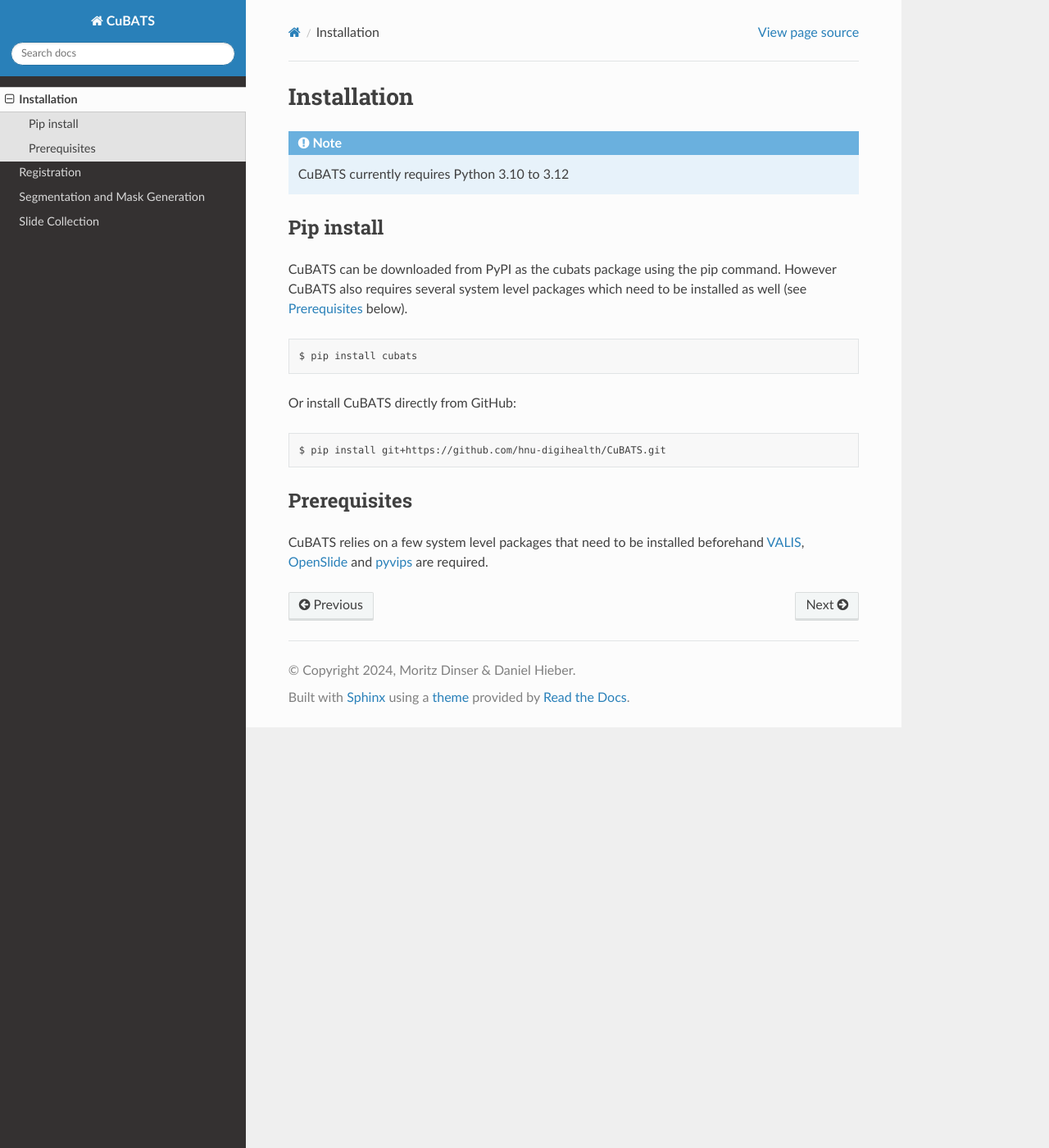
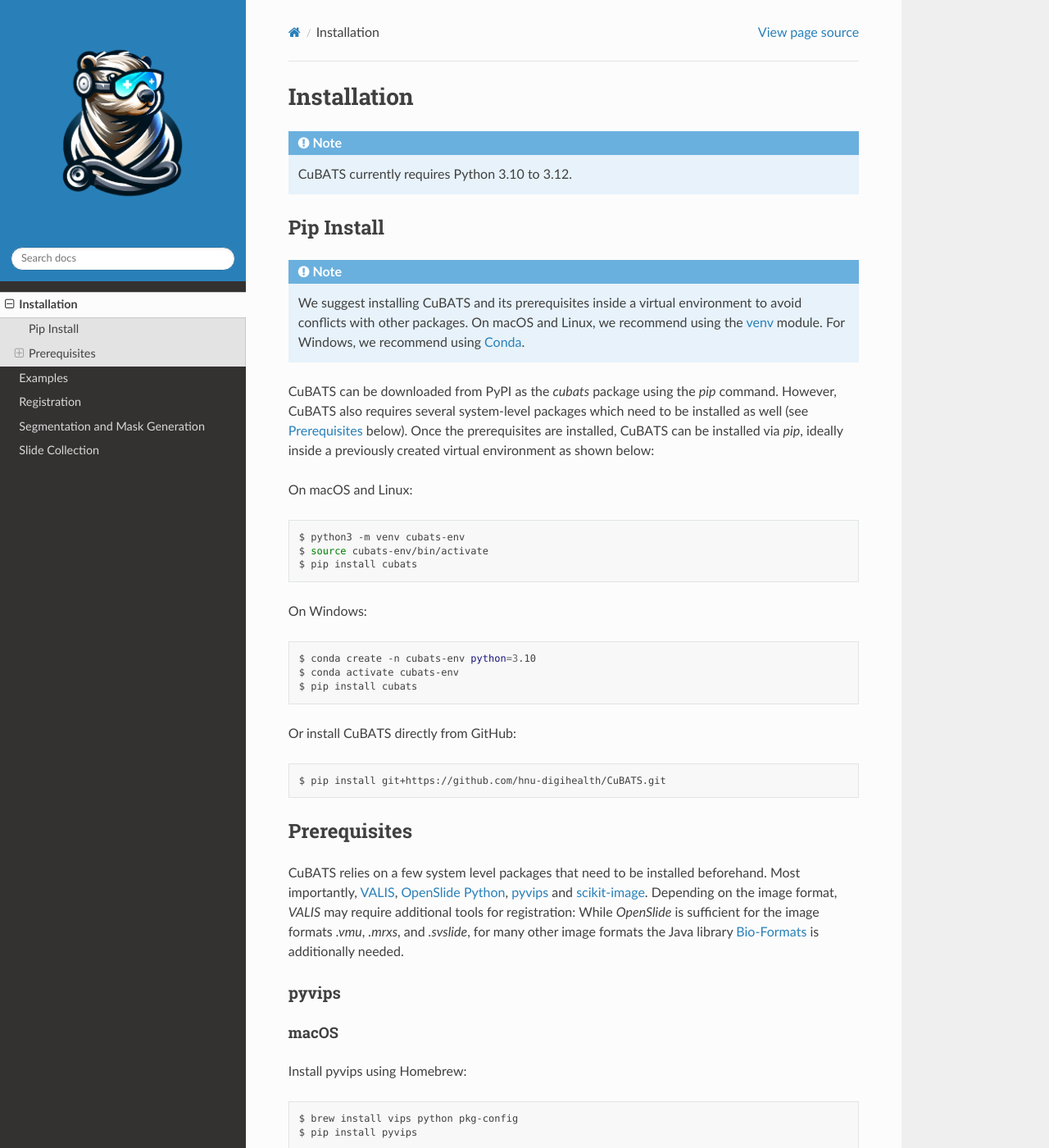
Before and after one commit to hnu-digihealth/CuBATS, a Sphinx documentation site: the page built from docu/source/installation.rst, in a window 1280 px wide and 1400 px high. Shown: the whole window at 82% size. Built offline with Sphinx 7.4.7 and the Read the Docs theme 2.0.0, drawn with Linux system fonts in a browser that asks for light colours; some of the changed text lies outside the part shown.

Commit message:
doc: added examples.rst, major changes to installation.rst and updated code config
added examples.rst containing an examplary execution of the registration process with examples. Updated installation.rst to include comprehensive directions how to install CuBATS as well as prerequisites. Additional minor changes to conf.py to include cubats logo, as well as sphinx specific changes for logging in segmentation_pipeline.py

```diff
--- a/docu/source/conf.py
+++ b/docu/source/conf.py
@@ -26,4 +26,9 @@ autosummary_generate = True
 # https://www.sphinx-doc.org/en/master/usage/configuration.html#options-for-html-output
 
 html_theme = 'sphinx_rtd_theme'
-html_static_path = ['_static']
+html_static_path = ['_static', '../images']
+html_logo = "../images/CuBATS.png"
+html_theme_options = {
+    'logo_only': True,
+    'display_version': True,
+}
--- a/docu/source/index.rst
+++ b/docu/source/index.rst
@@ -15,6 +15,7 @@ Welcome to the CuBATS's Documentation!
    :maxdepth: 3
 
    installation
+   examples
    registration
    segmentation
    slide_collection
--- a/docu/source/installation.rst
+++ b/docu/source/installation.rst
@@ -1,16 +1,33 @@
+.. _Installation:
+
 Installation
 ************
 
 .. note::
-    CuBATS currently requires Python 3.10 to 3.12
+    CuBATS currently requires Python 3.10 to 3.12.
 
-Pip install
-============
+Pip Install
+===========
 
-CuBATS can be downloaded from PyPI as the cubats package using the pip command. However CuBATS also requires several system level packages which need to be installed as well (see `Prerequisites`_ below).
+.. note::
+    We suggest installing CuBATS and its prerequisites inside a virtual environment to avoid conflicts with other packages. On macOS and Linux, we recommend using the `venv <https://docs.python.org/3/library/venv.html>`_ module. For Windows, we recommend using `Conda <https://docs.conda.io/projects/conda/en/latest/user-guide/index.html>`_.
+
+CuBATS can be downloaded from PyPI as the `cubats` package using the `pip` command. However, CuBATS also requires several system-level packages which need to be installed as well (see `Prerequisites`_ below). Once the prerequisites are installed, CuBATS can be installed via `pip`, ideally inside a previously created virtual environment as shown below:
+
+On macOS and Linux:
 
 .. code-block:: bash
 
+    $ python3 -m venv cubats-env
+    $ source cubats-env/bin/activate
+    $ pip install cubats
+
+On Windows:
+
+.. code-block:: bash
+
+    $ conda create -n cubats-env python=3.10
+    $ conda activate cubats-env
     $ pip install cubats
 
 Or install CuBATS directly from GitHub:
@@ -24,4 +41,157 @@ Or install CuBATS directly from GitHub:
 Prerequisites
 =============
 
-CuBATS relies on a few system level packages that need to be installed beforehand `VALIS <https://valis.readthedocs.io/en/latest/>`_, `OpenSlide <https://openslide.org>`_ and `pyvips <https://libvips.github.io/libvips/>`_ are required.
+CuBATS relies on a few system level packages that need to be installed beforehand. Most importantly, `VALIS <https://valis.readthedocs.io/en/latest/>`_, `OpenSlide Python <https://openslide.org/api/python/>`_, `pyvips <https://libvips.github.io/libvips/>`_ and `scikit-image <https://scikit-image.org/docs/stable/>`_. Depending on the image format, `VALIS` may require additional tools for registration: While `OpenSlide` is sufficient for the image formats `.vmu`, `.mrxs`, and `.svslide`, for many other image formats the Java library `Bio-Formats <https://bio-formats.readthedocs.io>`_ is additionally needed.
+
+pyvips
+------
+
+macOS
+~~~~~
+
+Install pyvips using Homebrew:
+
+.. code-block:: bash
+
+    $ brew install vips python pkg-config
+    $ pip install pyvips
+
+Ubuntu/Debian
+~~~~~~~~~~~~~
+
+Install pyvips using apt:
+
+.. code-block:: bash
+
+    $ sudo apt-get update
+    $ sudo apt-get install libvips
+    $ pip install pyvips
+
+Windows
+~~~~~~~
+
+Download and install the precompiled binaries for libvips and follow the instructions for Windows on the official website: https://www.libvips.org/install.html.
+Alternatively, you can install pyvips using vcpkg:
+
+.. code-block:: bash
+
+    $ git clone https://github.com/Microsoft/vcpkg.git
+    $ cd vcpkg
+    $ ./bootstrap-vcpkg.sh
+    $ ./vcpkg integrate install
+    $ ./vcpkg install vips
+    $ pip install pyvips
+
+OpenSlide Python
+----------------
+
+.. note:: that OpenSlide Python is a Python wrapper for OpenSlide. `OpenSlide <https://openslide.org>`_ is a C library that must to be installed separately.
+
+macOS
+~~~~~
+
+Install OpenSlide and OpenSlide Python using Homebrew:
+
+.. code-block:: bash
+
+    $ brew install openslide
+    $ pip install openslide-python
+
+Ubuntu/Debian
+~~~~~~~~~~~~~
+
+Install OpenSlide and OpenSlide Python using apt:
+
+.. code-block:: bash
+
+    $ sudo apt-get update
+    $ sudo apt-get install openslide-tools
+    $ pip install openslide-python
+
+Windows
+~~~~~~~
+
+Download and install `OpenSlide binaries <https://openslide.org/download/#windows-binaries>`_ from the official website. Then import OpenSlide as follows [#f1]_:
+
+.. code-block:: python
+
+    OPENSLIDE_PATH = "path/to/openslide/bin"
+
+    import os
+    if hasattr(os, 'add_dll_directory'):
+        with os.add_dll_directory(OPENSLIDE_PATH)
+            import openslide
+    else:
+        import openslide
+
+
+VALIS
+-----
+
+After having installed the previous prerequisites (optionally Bio-Formats), requirements for VALIS are met and the framework can be installed via pip:
+
+.. code-block:: bash
+
+    $ pip install valis-wsi
+
+scikit-image
+------------
+
+scikit-image can be installed via pip:
+
+.. code-block:: bash
+
+    $ pip install scikit-image
+
+or via conda:
+
+.. code-block:: bash
+
+    $ conda install scikit-image
+
+Bio-Formats (Optional)
+----------------------
+
+Bio-Formats requires the Java Development Kit (JDK) and Maven. Install them as follows:
+
+macOS
+~~~~~
+
+Install JDK and Maven using Homebrew:
+
+.. code-block:: bash
+
+    $ brew install openjdk maven
+
+After installation, you may need to set the `JAVA_HOME` environment variable:
+
+.. code-block:: bash
+
+    export JAVA_HOME=$(/usr/libexec/java_home)
+
+Ubuntu/Debian
+~~~~~~~~~~~~~
+
+Install JDK and Maven using apt:
+
+.. code-block:: bash
+
+    $ sudo apt-get update
+    $ sudo apt-get install openjdk-11-jdk maven
+
+After installation, you may need to set the `JAVA_HOME` environment variable:
+
+.. code-block:: bash
+
+    export JAVA_HOME=/usr/lib/jvm/java-11-openjdk-amd64
+
+Windows
+~~~~~~~
+
+Download and install the JDK from the official website: https://www.oracle.com/java/technologies/javase-jdk11-downloads.html
+
+Download and install Maven from the official website: https://maven.apache.org/download.cgi
+
+After installation, you need to set the `JAVA_HOME` environment variable. For detailed instructions, refer to this guide: https://www.baeldung.com/java-home-on-windows-7-8-10
+
+.. [#f1] This code is adapted from the `OpenSlide Python documentation <https://openslide.org/api/python/>`_.
```
Also changed, not shown: docu/source/examples.rst (added, +82 -0 lines), 1 other file.
